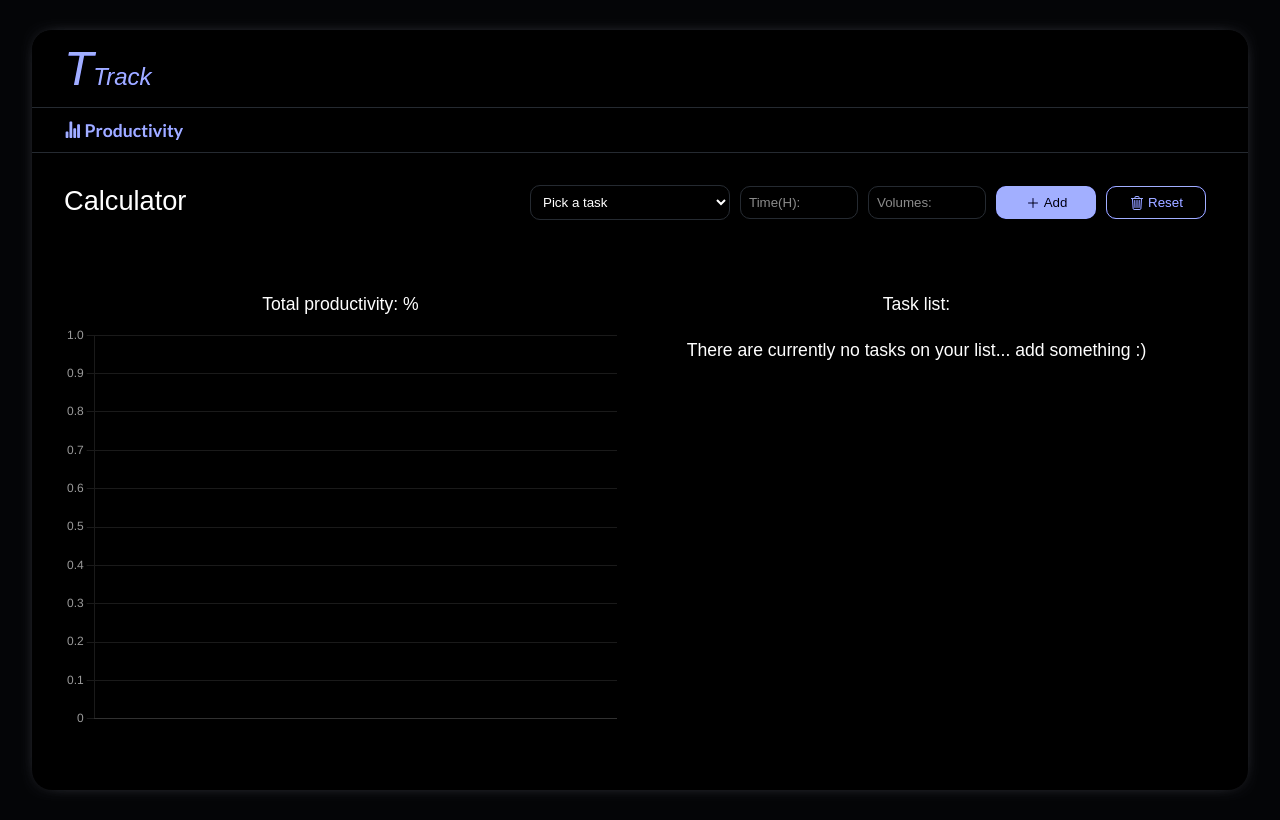
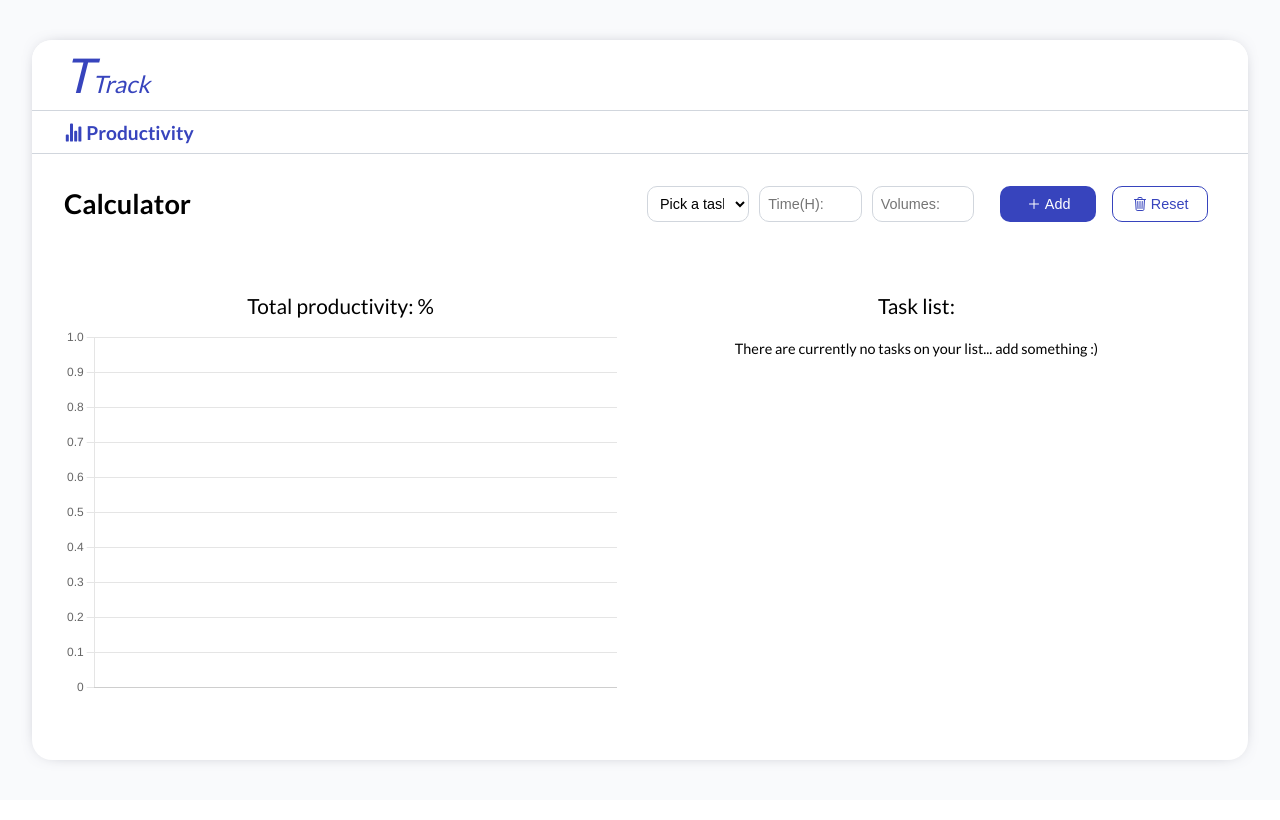
Before and after one commit to krolik2/ttrack, a React (Create React App) app: page /#/ in a window 1280 px wide. Built offline with nearby package versions, Linux system fonts and the light colour scheme.

Commit message:
finished task editing

```diff
--- a/src/components/BarChart.tsx
+++ b/src/components/BarChart.tsx
@@ -38,35 +38,21 @@ export const options = {
 
 export function BarChart() {
   const chartBars = useSelector(selectChartBars);
-  // const labels = chartBars.data.map((el) => el.task);
-
-  // const [chartsData, setChartsData] = useState()
-
-  // useEffect(() => {
-  //   function handleDataChange() {
-  //     setChartsData({
-  //       labels: chartBars.data.map((el) => el.task),
-  //       datasets: [
-  //         {
-  //           data: chartBars.data.map((el) => el.productivity),
-  //         },
-  //       ],
-  //     });
-  //   }
-
-  //   handleDataChange();
-  // }, [chartBars]);
 
   const [chartsData, setChartsData] = useState<{
     labels: string[];
     datasets: Array<{
       data: number[];
+      backgroundColor: string[];
+      hoverBackgroundColor: string[]
     }>;
   }>({
     labels: [],
     datasets: [
       {
         data: [],
+        backgroundColor: [],
+        hoverBackgroundColor: []
       },
     ],
   });
@@ -78,6 +64,8 @@ export function BarChart() {
         datasets: [
           {
             data: chartBars.data.map((el) => el.productivity),
+            backgroundColor: chartBars.data.map((el) => el.color),
+            hoverBackgroundColor: chartBars.data.map((el) => el.color)
           },
         ],
       });
@@ -86,16 +74,6 @@ export function BarChart() {
     handleDataChange();
   }, [chartBars]);
 
-  // const data = {
-  //   labels,
-  //   datasets: [
-  //     {
-  //       label: "Productivity in %",
-  //       data: chartBars.data.map((el) => el.productivity),
-  //       backgroundColor: "#3744BD",
-  //     },
-  //   ],
-  // };
 
-  return <Bar options={options} data={chartsData} />;
+  return <Bar options={options} data={chartsData} redraw={true}/>;
 }
--- a/src/components/Dashboard.tsx
+++ b/src/components/Dashboard.tsx
@@ -74,7 +74,9 @@ export const Dashboard = () => {
     <div className="charts_container">
       <div className="controls_container">
         <h1 className="heading">Calculator</h1>
+        <div className="productivity_container">
           <form className="productivity_form" onSubmit={onSubmit}>
+            <div className="input-container">
               <select
                 className="select"
                 name="task"
@@ -105,23 +107,29 @@ export const Dashboard = () => {
                 value={state.volumes}
                 onChange={handleChange}
               />
-          <button className="button" type="submit">
+            </div>
+            <div className="btn-container">
+              <button className="button btn-action" type="submit">
                 <span className="button_wrapper">
                   <IoAddOutline className="icon" />
                   Add
                 </span>
               </button>
-          <button className="button button_reset" onClick={() => handleClick()}>
+              <button
+                className="button button_reset"
+                onClick={() => handleClick()}
+              >
                 <span className="button_wrapper">
                   <IoTrashOutline className="icon" />
                   Reset
                 </span>
               </button>
+            </div>
           </form>
         </div>
-      <div className="even_more_crap">
+      </div>
+      <div className="content_container">
         <div className="charts_left">
-          <div className="productivity"></div>
           <h2 className="sub_title">Total productivity: {chartBars.total}%</h2>
           <div className="charts_wrapper">
             <BarChart />
--- a/src/components/TaskList.tsx
+++ b/src/components/TaskList.tsx
@@ -1,5 +1,4 @@
 import { useCallback, useState } from "react";
-import { IoCloseOutline } from "react-icons/io5";
 import {
   selectChartBars,
   removeBar,
@@ -48,7 +47,11 @@ const TaskList = () => {
       <div className="task_list">
         {chartBars.data.length ? (
           chartBars.data.map((el) => (
-            <div className="task_item" key={el.task}>
+            <div
+              className="task_item"
+              style={{ borderColor: `${el.color}` }}
+              key={el.task}
+            >
               <div className="task_text" onClick={() => editData(el)}>
                 <div className="task_item_title">{el.task}</div>
                 <div className="task_item_time">{`Time: ${el.time} h`}</div>
@@ -56,19 +59,20 @@ const TaskList = () => {
               </div>
               <div className="btn-container">
                 <button
-                  className="action-btn"
+                  className="close-container"
                   onClick={() => handleDelete(el.task)}
                 >
-                  <IoCloseOutline className="icon" />
+                  <div className="leftright"></div>
+                  <div className="rightleft"></div>
                 </button>
               </div>
             </div>
           ))
         ) : (
           <div className="message">
-            <h2 className="sub_title">
+            <h3 className="sub_title smaller">
               There are currently no tasks on your list... add something :)
-            </h2>
+            </h3>
           </div>
         )}
       </div>
--- a/src/scss/_base.scss
+++ b/src/scss/_base.scss
@@ -1,12 +1,61 @@
+/* http://meyerweb.com/eric/tools/css/reset/
+   v2.0 | 20110126
+   License: none (public domain)
+*/
+
+html, body, div, span, applet, object, iframe,
+h1, h2, h3, h4, h5, h6, p, blockquote, pre,
+a, abbr, acronym, address, big, cite, code,
+del, dfn, em, img, ins, kbd, q, s, samp,
+small, strike, strong, sub, sup, tt, var,
+b, u, i, center,
+dl, dt, dd, ol, ul, li,
+fieldset, form, label, legend,
+table, caption, tbody, tfoot, thead, tr, th, td,
+article, aside, canvas, details, embed,
+figure, figcaption, footer, header, hgroup,
+menu, nav, output, ruby, section, summary,
+time, mark, audio, video {
+	margin: 0;
+	padding: 0;
+	border: 0;
+	font-size: 100%;
+	font: inherit;
+	vertical-align: baseline;
+}
+/* HTML5 display-role reset for older browsers */
+article, aside, details, figcaption, figure,
+footer, header, hgroup, menu, nav, section {
+	display: block;
+}
+body {
+	line-height: 1;
+}
+ol, ul {
+	list-style: none;
+}
+blockquote, q {
+	quotes: none;
+}
+blockquote:before, blockquote:after,
+q:before, q:after {
+	content: '';
+	content: none;
+}
+table {
+	border-collapse: collapse;
+	border-spacing: 0;
+}
+
 * {
   color: inherit;
-  margin: 0;
+  box-sizing: border-box;
 }
 
 body {
-  font-family: 'Montserrat', sans-serif;
-  background: black;
-  filter: invert(1) hue-rotate(180deg);
+  font-family: 'Lato', sans-serif;
+  // background: black;
+  // filter: invert(1) hue-rotate(180deg);
 }
 
 ul {
--- a/src/scss/_variables.scss
+++ b/src/scss/_variables.scss
@@ -2,3 +2,5 @@ $primary: #fff;
 $secondary: #3744BD;
 $inactive: #D1D6DD;
 $background: #F9FAFC;
+
+$base-font-size: clamp(0.9rem, 1vw, 1.1rem);
--- a/src/scss/index.scss
+++ b/src/scss/index.scss
@@ -2,51 +2,57 @@
 @import "variables";
 
 .container {
+  min-height: 100vh;
   display: grid;
-  height: 100vh;
   place-content: center;
   background-color: $background;
-  padding: 10px;
 }
 
 .dashboard {
-  height: 95vh;
-  width: 95vw;
+  min-width: 95vw;
+  min-height: 90vh;
+  margin: 2.5vh 0;
   background-color: $primary;
   border-radius: 20px;
   box-shadow: 0px 0px 19px -12px rgba(66, 68, 90, 1);
 }
 
 .heading {
-  font-weight: 500;
-  font-size: 1.7rem;
+  display: flex;
+  align-items: center;
+  font-weight: 600;
+  font-size: clamp(1.7rem, 2vw, 2.5rem);
+  width: 48%;
 }
 
 .sub_title {
   font-weight: 200;
-  font-size: 1.1rem;
+  font-size: clamp(1.3rem, 1.5vw, 1.8rem);
   margin-bottom: 0.5rem;
   margin: 10px auto;
 }
 
+.smaller {
+  font-size: $base-font-size;
+}
+
+.productivity_container {
+  display: flex;
+  justify-content: center;
+  width: 52%;
+}
+
 .productivity_form {
   display: flex;
+  justify-content: space-between;
   align-items: center;
+  width: 90%;
 }
 
-// .separator {
-//   grid-row: 1 / span 2;
-//   grid-column: 2;
-//   background: rgb(229, 229, 237);
-//   background: linear-gradient(
-//     rgba(255, 255, 255, 1) 0%,
-//     rgba(84, 82, 82, 0.4556197478991597) 50%,
-//     rgba(252, 252, 252, 1) 100%
-//   );
-//   background-size: 1px 90%;
-//   background-repeat: no-repeat;
-//   background-position: center center;
-// }
+.input-container {
+  display: flex;
+  justify-content: center;
+}
 
 .counter_form {
   display: grid;
@@ -57,9 +63,10 @@
 }
 
 .input {
-  width: 100px;
+  width: 8vw;
   border-radius: 10px;
   border: 1px solid $inactive;
+  font-size: $base-font-size;
   outline: none;
   background-color: #fff;
   padding: 8px;
@@ -71,8 +78,9 @@ input:focus {
 }
 
 .select {
-  width: 200px;
+  width: 8vw;
   border-radius: 10px;
+  font-size: $base-font-size;
   border: 1px solid $inactive;
   outline: none;
   background-color: #fff;
@@ -83,14 +91,13 @@ input:focus {
 
 .button {
   display: inline-block;
-  width: 100px;
-  height: 33px;
-  padding: 8px;
+  font-size: $base-font-size;
+  width: 6rem;
+  padding: 9px;
   background-color: $secondary;
   border: 1px solid transparent;
   border-radius: 10px;
   color: #fff;
-  margin-right: 10px;
   cursor: pointer;
 
   .icon {
@@ -105,6 +112,8 @@ input:focus {
   background-color: $primary;
   color: $secondary;
   border: 1px solid $secondary;
+  margin-right: 0;
+  margin-left: 1rem;
 
   .icon {
     color: $secondary;
@@ -126,7 +135,6 @@ input:focus {
 
 .charts_left {
   display: flex;
-  // min-height: 100%;
   width: 48%;
   flex-direction: column;
 }
@@ -138,7 +146,7 @@ input:focus {
   width: 52%;
 }
 
-.even_more_crap {
+.content_container {
   display: flex;
   height: 100%;
   flex-direction: row;
@@ -166,12 +174,14 @@ input:focus {
   justify-content: space-between;
   width: 90%;
   height: 3rem;
-  border: 1px solid #4b57c4;
+  border: 1px solid;
   border-radius: 10px;
   margin-bottom: 0.5rem;
   color: black;
-  margin-left: 4%;
-  // background-color: #4b57c4;
+}
+
+.task_item:hover {
+  box-shadow: 1px 1px 1px 1px rgba(228, 235, 236, 1);
 }
 
 .task_text {
@@ -180,26 +190,23 @@ input:focus {
   display: flex;
   justify-items: space-between;
   align-items: center;
- font-size: 0.9rem;
+  font-size: $base-font-size;
   font-weight: bold;
   padding-left: 10px;
   cursor: pointer;
 }
 
 .task_item_title {
-  // border: 1px solid red;
   margin-right: 3px;
   width: 60%;
 }
 
 .task_item_time {
-  // border: 1px solid green;
   margin-right: 3px;
-  width: 15%;
+  width: 20%;
 }
 
 .task_item_volumes {
-  // border: solid 1px black;
   margin-right: 3px;
   width: 25%;
 }
@@ -210,20 +217,57 @@ input:focus {
   align-items: center;
 }
 
-.action-btn {
+.btn-action {
+  margin-left: 1rem;
+}
+
+.close-container {
   display: flex;
   align-items: center;
   justify-content: center;
-  height: 30px;
-  width: 30px;
+  position: relative;
   background-color: #fff;
-  border: 1px solid #4b57c4;
+  border: 1px solid;
+  border-color: #d1d6dd;
   border-radius: 50%;
   margin-right: 10px;
+  width: 30px;
+  height: 30px;
   cursor: pointer;
-  .icon {
-    font-size: 1.2rem;
+  transition: all 0.3s ease-in;
 }
+
+.leftright {
+  height: 1px;
+  width: 15px;
+  position: absolute;
+  background-color: #d1d6dd;
+  border-radius: 1px;
+  transform: rotate(45deg);
+  transition: all 0.3s ease-in;
+}
+
+.rightleft {
+  height: 1px;
+  width: 15px;
+  position: absolute;
+  background-color: #d1d6dd;
+  border-radius: 2px;
+  transform: rotate(-45deg);
+  transition: all 0.3s ease-in;
+}
+
+.close-container:hover {
+  border-color: red;
+}
+
+.close-container:hover .leftright {
+  transform: rotate(-45deg);
+  background-color: red;
+}
+.close-container:hover .rightleft {
+  transform: rotate(45deg);
+  background-color: red;
 }
 
 .controls_container {
@@ -275,14 +319,14 @@ input:focus {
       margin-right: 30px;
       font-family: "Lato", sans-serif;
       font-weight: 700;
-      font-size: 1.1rem;
+      font-size: 1.2rem;
       color: $secondary;
       cursor: pointer;
     }
 
     .icon {
-      height: 1.1rem;
-      width: 1.1rem;
+      height: 1.2rem;
+      width: 1.2rem;
       margin-right: 3px;
     }
   }
@@ -302,7 +346,7 @@ input:focus {
   left: 50%;
   top: 50%;
   transform: translate(-50%, -50%);
-  width: 35vw;
+  width: 28vw;
   height: 38vh;
   border-radius: 10px;
   background-color: #fff;
@@ -310,8 +354,6 @@ input:focus {
   flex-direction: column;
   align-items: center;
   justify-content: space-between;
-  // opacity: 20%;
-  // backdrop-filter: blur(10px);
 }
 
 .modal-header {
@@ -328,35 +370,43 @@ input:focus {
   padding: 0 10px;
 }
 
-.modal-sub_header{
+.modal-sub_header {
   font-weight: 500;
+  margin: 0 20%;
 }
 
 .modal-editable {
+  width: 100%;
+}
+
+.modal-data-container {
   display: flex;
   flex-direction: column;
   justify-content: space-around;
+  margin: 10px 20%;
 }
 
-.modal-data{
+.modal-data {
   margin-bottom: 13px;
   display: flex;
   align-items: center;
   justify-content: space-between;
 }
 
-.modal-btns{
-  width: 100%;
+.label {
+  font-size: $base-font-size;
+}
+
+.modal-btns {
   display: flex;
   justify-content: flex-end;
   border-top: 1px solid $inactive;
-  padding: 15px 0;
+  padding: 10px;
 }
 
 .modal-input {
   margin-left: 10px;
-  width: 200px;
-
+  width: 10rem;
 }
 
 .close {
```
Also changed, not shown: src/components/Modal.tsx (+6 -4 lines). Lines whose indentation alone changed are shown as unchanged.
